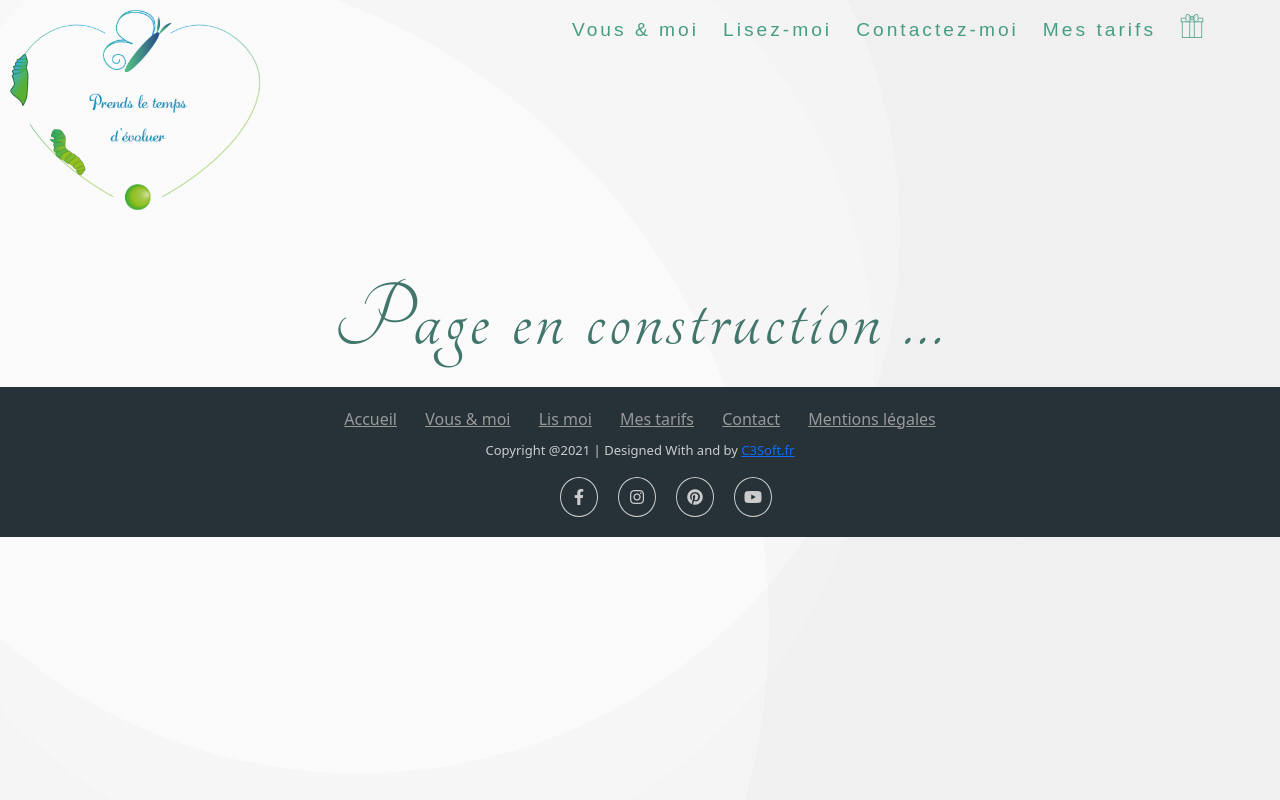
After one commit to c3soft/nassima-sophro, a Symfony app: template templates/home/attente.html.twig in a window 1280 px wide. The commit adds this page. Run offline with Twig, Linux system fonts and the light colour scheme; the template is opened without the code that fills it, so the values that code supplies are empty; some libraries are stand-ins or nearby versions.

Commit message:
Add comng soon page

```diff
--- a/public/css/style.css
+++ b/public/css/style.css
@@ -643,8 +643,35 @@ border-radius: 5px;
   }
 
 
+/* /////////////////////// ATTENTE ///////////////////////////// */
 
+.bg-attente{
+    display: flex;
+    flex-direction: column;
+    align-items: center;
+    justify-content: center;
+    height: 100vh;
+    /* background-size: cover;
+    background-position: center;
+    background-repeat: no-repeat;
+    box-shadow:inset 0 0 0 2000px rgba(255, 255, 255, 0.301); */
+    background-image: radial-gradient(circle at 28% 29%, rgba(237, 237, 237,0.04) 0%, rgba(237, 237, 237,0.04) 50%,rgba(136, 136, 136,0.04) 50%, rgba(136, 136, 136,0.04) 100%),radial-gradient(circle at 8% 78%, rgba(156, 156, 156,0.04) 0%, rgba(156, 156, 156,0.04) 50%,rgba(37, 37, 37,0.04) 50%, rgba(37, 37, 37,0.04) 100%),radial-gradient(circle at 29% 46%, rgba(251, 251, 251,0.04) 0%, rgba(251, 251, 251,0.04) 50%,rgba(198, 198, 198,0.04) 50%, rgba(198, 198, 198,0.04) 100%),linear-gradient(90deg, rgb(255,255,255),rgb(255,255,255));
+}
 
+.title-soon{
+    text-align: center;
+    /*  padding-top: 17rem;
+     margin-bottom: 6rem; */
+      /* color: #ebebeb;
+     font-family: Lato, sans-serif;
+     font-size: 5rem; */
+     font-family: 'Tangerine', cursive;
+     color: #42766C;
+     font-weight: 100;
+     font-size: 7.5vw;
+     letter-spacing: 4px;
+     /* color:#3b3b3b; */
+ }
 
 /* /////////////////////// CONTACT ///////////////////////////// */
 
@@ -872,9 +899,6 @@ footer p { font-size:13px; color:#CCC; padding-bottom:0px; margin-bottom:8px;}
         top: 35px;
 
     }
-
-
-
     .medias{
         top: 38%;
     }
@@ -885,7 +909,7 @@ footer p { font-size:13px; color:#CCC; padding-bottom:0px; margin-bottom:8px;}
         font-size: 4rem;
         text-align: center;
         align-items: center;
-        margin-top: 1rem;
+        margin-top: 0.7rem;
         }
 
     .navbar-home{
@@ -926,7 +950,4 @@ footer p { font-size:13px; color:#CCC; padding-bottom:0px; margin-bottom:8px;}
         fill: #fbfbfb;
     }
 
-    /* #Layer_1{
-        fill: #fbfbfb;
-    } */
 }
--- /dev/null
+++ b/templates/home/attente.html.twig
@@ -0,0 +1,25 @@
+{% extends 'layouts/base.html.twig' %}
+
+{% block title %}Contact
+{% endblock %}
+
+
+{% block body %}
+	{% include "layouts/partials/_navbar.html.twig" %}
+	<img class="logo-heart" src="{{ asset('img/logo.png') }}" alt="">
+
+	<main class="bg-attente">
+	{# <main class="bg-attente" style="background-image:url('{{ asset('img/attentee.jpg') }}')"> #}
+
+
+
+
+		<div class="container">
+			<h1 class="title-soon">Page en construction ...</h1>
+
+
+		</div>
+{% include "layouts/partials/_footer.html.twig" %}
+	</main>
+
+{% endblock %}
--- a/templates/home/home.html.twig
+++ b/templates/home/home.html.twig
@@ -40,8 +40,8 @@
 			<div data-aos="fade-up" data-aos-offset="200" data-aos-delay="250" data-aos-duration="1000" data-aos-easing="ease-in-out">
 				<a class="btn-appel-action" href="{{ path('app_presentation') }}">L'hypnose</a>
 			</div> #}
-				<a class="btn-appel-action" href="{{ path('app_presentation') }}">La sophrologie</a>
-				<a class="btn-appel-action" href="{{ path('app_presentation') }}">L'hypnose</a>
+				<a class="btn-appel-action" href="{{ path('app_attente') }}">La sophrologie</a>
+				<a class="btn-appel-action" href="{{ path('app_attente') }}">L'hypnose</a>
 		</div>
 	</section>
 
--- a/templates/layouts/partials/_navbar.html.twig
+++ b/templates/layouts/partials/_navbar.html.twig
@@ -32,10 +32,10 @@
 					<a class="nav-link" href="#">Vous & moi</a>
 				</li>
                 <li class="nav-item me-2">
-					<a class="nav-link" href="#">Lis-moi</a>
+					<a class="nav-link" href="#">Lisez-moi</a>
 				</li>
                 <li class="nav-item me-2">
-					<a class="nav-link" href="{{ path('app_contact') }}">Contacte-moi</a>
+					<a class="nav-link" href="{{ path('app_contact') }}">Contactez-moi</a>
 				</li>
 				<li class="nav-item me-2">
 					<a class="nav-link" href="#">Mes tarifs</a>
```
Also changed, not shown: src/Controller/HomeController.php (+6 -5 lines).
